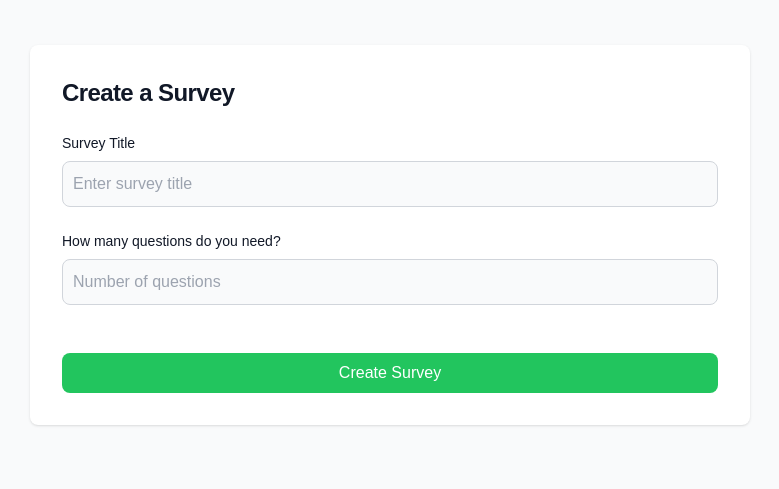
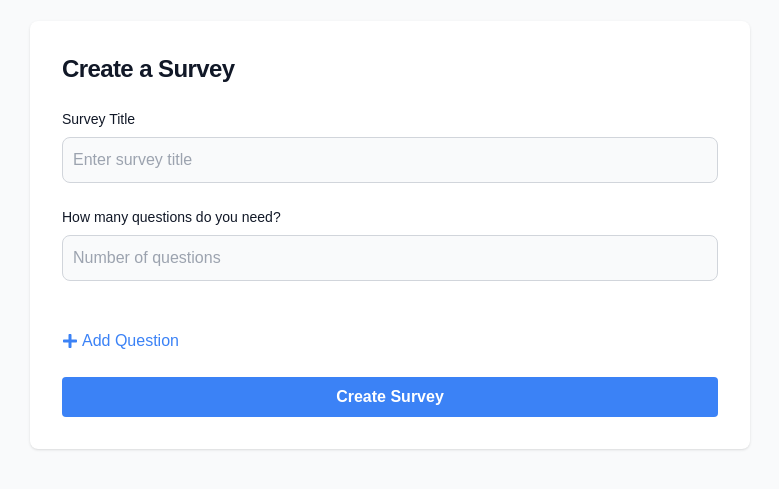
Before and after one commit to rajrana437/quicksurvey, a Next.js app: page /survey/create in a window 1280 px wide. Shown: the part 165-654 px from the top of the page, without its empty margins (250-1029 px from the left). Built offline with nearby package versions, Linux system fonts and the light colour scheme.

Commit message:
Feat: Fix some changes

```diff
--- a/src/app/survey/create/page.tsx
+++ b/src/app/survey/create/page.tsx
@@ -1,12 +1,13 @@
-"use client"
+'use client'
+
 import { useState } from 'react';
 import { useForm, Controller, useFieldArray } from 'react-hook-form';
-import { FaTrash, FaPlus } from 'react-icons/fa';
+import { FaTrash, FaPlus, FaClipboard } from 'react-icons/fa';
 import './styles.css';
 import axios from 'axios';
 
 interface SurveyForm {
-  title: string; // Added title field
+  title: string;
   numQuestions: string;
   questions: { question: string; answerType: string; options?: string[] }[];
 }
@@ -16,7 +17,7 @@ const CreateSurveyPage = () => {
     defaultValues: {
       title: '',
       numQuestions: '',
-      questions: [], // Default with one question structure
+      questions: [],
     },
   });
 
@@ -28,6 +29,7 @@ const CreateSurveyPage = () => {
   const [showError, setShowError] = useState<boolean>(false);
   const [isDisabled, setIsDisabled] = useState<boolean>(false);
   const [showModal, setShowModal] = useState<boolean>(false);
+  const [surveyLink, setSurveyLink] = useState<string>('');
 
   const onSubmit = async (data: SurveyForm) => {
     const token = localStorage.getItem('token');
@@ -39,15 +41,15 @@ const CreateSurveyPage = () => {
 
     console.log(data);
 
-
     try {
       const response = await axios.post('/api/surveys/create', data, {
         headers: {
-          'Authorization': `Bearer ${token}`
-        }
+          Authorization: `Bearer ${token}`,
+        },
       });
 
       console.log('Survey created successfully:', response.data);
+      setSurveyLink(response.data.link); // Set the survey link from the response
     } catch (error) {
       console.error('Error creating survey:', error);
     }
@@ -77,14 +79,13 @@ const CreateSurveyPage = () => {
         reset({
           title: currentTitle, // Keep the current title value
           numQuestions: value.toString(),
-          questions: newFields
+          questions: newFields,
         });
       }
     } else {
       setShowError(true);
     }
   };
-
 
   const handleReset = () => {
     setShowModal(true);
@@ -99,7 +100,6 @@ const CreateSurveyPage = () => {
     setIsDisabled(false);
     setShowModal(false);
   };
-
 
   const handleRemoveQuestion = (index: number) => {
     remove(index);
@@ -145,6 +145,7 @@ const CreateSurveyPage = () => {
       <div className="flex flex-col items-center justify-center px-6 py-8 mx-auto md:h-screen lg:py-0 max-w-3xl">
         <div className="w-full bg-white rounded-lg shadow dark:border md:mt-0 xl:p-0 dark:bg-gray-800 dark:border-gray-700">
           <div className="p-6 space-y-4 md:space-y-6 sm:p-8">
+            {/* ... existing survey creation form code */}
             <h1 className="text-xl font-bold leading-tight tracking-tight text-gray-900 md:text-2xl dark:text-white">
               Create a Survey
             </h1>
@@ -238,9 +239,9 @@ const CreateSurveyPage = () => {
                           className="bg-gray-50 border border-gray-300 text-gray-900 rounded-lg focus:ring-primary-600 focus:border-primary-600 block w-full p-2.5 dark:bg-gray-700 dark:border-gray-600 dark:placeholder-gray-400 dark:text-white dark:focus:ring-blue-500 dark:focus:border-blue-500"
                         >
                           <option value="text">Text</option>
+                          <option value="radio">Radio Buttons</option>
+                          <option value="checkbox">Checkboxes</option>
                           <option value="dropdown">Dropdown</option>
-                          <option value="radio">Radio</option>
-                          <option value="checkbox">Checkbox</option>
                         </select>
                       )}
                     />
@@ -251,25 +252,27 @@ const CreateSurveyPage = () => {
               ))}
             </div>
 
-            {parseInt(numQuestions) > 0 && (  /* Conditional render based on numQuestions */
             <button
-                type="button"
-                onClick={handleAddQuestion}
-                className="w-full flex items-center justify-center gap-2 text-white bg-blue-500 rounded-lg hover:bg-blue-600 focus:ring-4 focus:outline-none focus:ring-blue-300 font-medium rounded-lg text-sm px-5 py-2.5 dark:bg-blue-600 dark:hover:bg-blue-700 dark:focus:ring-blue-800"
-                >
-                <FaPlus /> Add Question
-              </button>
-            )}
+              type="button"
+              onClick={handleAddQuestion}
+              className="flex items-center text-blue-500 font-medium"
+            >
+              <FaPlus className="mr-1" /> Add Question
+            </button>
 
+            {/* Submit Button */}
             <button
+              type="submit"
               onClick={handleSubmit(onSubmit)}
-              className="w-full px-4 py-2 text-white bg-green-500 rounded-lg hover:bg-green-600 focus:outline-none"
+              className="w-full bg-blue-500 hover:bg-blue-700 text-white font-bold py-2 px-4 rounded focus:outline-none focus:shadow-outline"
             >
               Create Survey
             </button>
-
-            {/* Reset Confirmation Modal */}
-            {showModal && (
+          </div>
+        </div>
+      </div>
+      {/* Modal for reset confirmation */}
+      {showModal && (
               <div className="fixed inset-0 flex items-center justify-center bg-gray-900 bg-opacity-50">
                 <div className="p-6 bg-white rounded-lg shadow-lg dark:bg-gray-800">
                   <p className="mb-4 text-sm text-gray-700 dark:text-gray-300">Are you sure you want to reset all questions?</p>
@@ -288,9 +291,6 @@ const CreateSurveyPage = () => {
                 </div>
               </div>
             )}
-          </div>
-        </div>
-      </div>
     </section>
   );
 };
```
